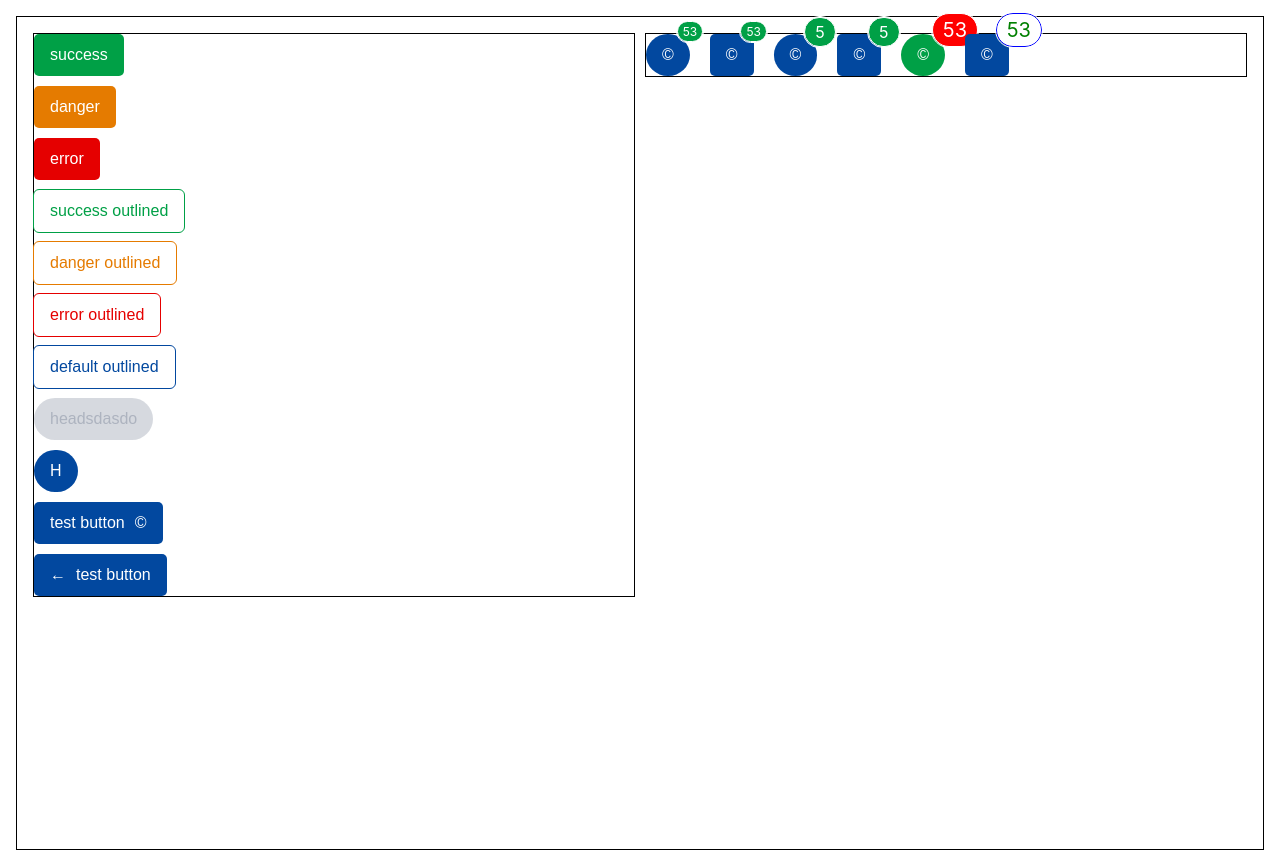
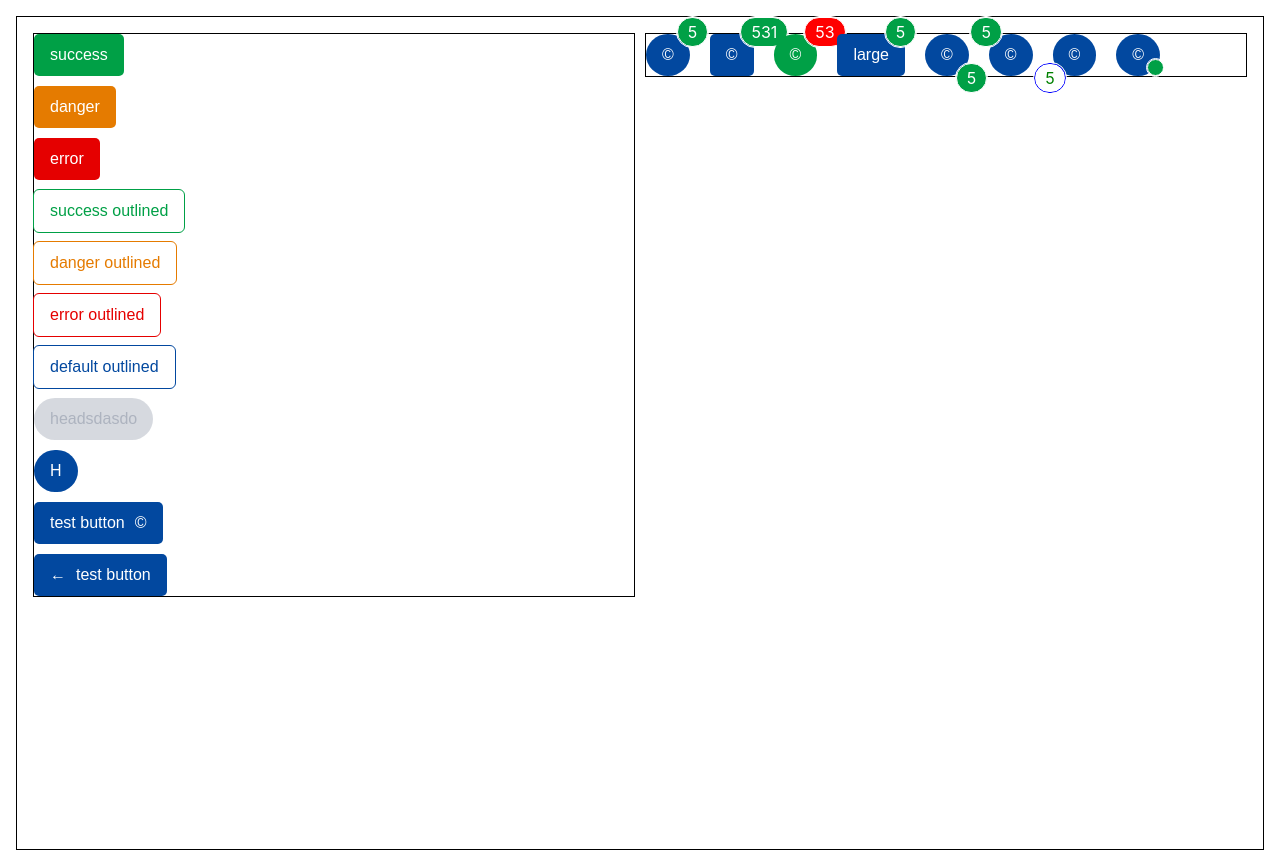
Before and after one commit to bandvov/react-ui-kit, a React (Create React App) app: page / in a window 1280 px wide. Built offline with nearby package versions, Linux system fonts and the light colour scheme.

Commit message:
update badge

```diff
--- a/src/App.tsx
+++ b/src/App.tsx
@@ -49,33 +49,44 @@ function App() {
         </Button>
       </div>
       <div style={{ border: "1px solid", gap:"20px",display:"flex" }}>
-        <Badge label={53} size="small" >
-          <Button rounded>
-            &copy;
-          </Button>
-        </Badge>
-        <Badge label={53} size="small" >
-          <Button >
-            &copy;
-          </Button>
-        </Badge>
+
         <Badge label={5} >
           <Button rounded>
             &copy;
           </Button>
         </Badge>
-        <Badge label={5} >
+        <Badge label={531} >
           <Button>
             &copy;
           </Button>
         </Badge>
-        <Badge label={53} size="large" background="red" >
+        <Badge label={53} background="red" >
           <Button rounded variant={'success'}>
             &copy;
           </Button>
         </Badge>
-        <Badge onClick={()=> alert("click on badge")} label={53} size="large" color="green" background="white" border="1px solid blue">
+        <Badge onClick={()=> alert("click on badge")} label={5}>
           <Button >
+            large
+          </Button>
+        </Badge>
+        <Badge position={'bottom'} label={5}>
+          <Button rounded>
+            &copy;
+          </Button>
+        </Badge>
+        <Badge position={'top-left'} label={5}>
+          <Button  rounded>
+            &copy;
+          </Button>
+        </Badge>
+        <Badge position={'bottom-left'} label={5} color="green" background="white" border="1px solid blue">
+          <Button rounded>
+            &copy;
+          </Button>
+        </Badge>
+        <Badge>
+          <Button rounded>
             &copy;
           </Button>
         </Badge>
--- a/src/components/Badge.tsx
+++ b/src/components/Badge.tsx
@@ -9,21 +9,30 @@ const StyledBadge = styled.div<IBadge>`
   width: max-content;
   padding: 4px 10px;
   border-radius: ${(props) => props.borderRadius || "25px"};
-  left: 70%;
-  top: -40%;
+
   color: ${(props) => props.color || "white"};
   outline: 1px solid white;
+  border:${(props)=> props.border || "1px solid white"};
+  :hover {
+   ${(props)=> props.onClick ? css`cursor:pointer`: "" };
+  }
   ${(props)=> {
-    if (props.size === "small") {
-     return css`font-size:12px; top: -30%; border-radius:  ${props.borderRadius} || "15px"} padding: 2px 5px;`
-    }else if (props.size === "large") {
-      return css`font-size:20px; top: -50%;`
+    if (props.position === "bottom") {
+      return css` left: 70%; bottom: -40%;`
+    } else if (props.position === "bottom-left") {
+      return css` right: 70%; bottom: -40%;`
+    }  else if (props.position === "top-left") {
+      return css` right: 70%; top: -40%;`
+    } else {
+      return css` left: 70%; top: -40%;`
     }
   }}
-  border:${(props)=> props.border || "1px solid white"};
-  :hover {
-   ${(props)=> props.onClick ? css`cursor:pointer`:"" };
-  }
+  ${(props)=> {
+    console.log(props)
+    if (!props.children) {
+      return css`height: 15px; width: 15px; border-radius: 50%; padding:0;top:60%`
+    }
+  }}
 `;
 
 const Badge: FC<IBadge> = ({ children,className, label, ...props }): ReactElement => {
```
Also changed, not shown: src/types.d.ts (+7 -4 lines).
